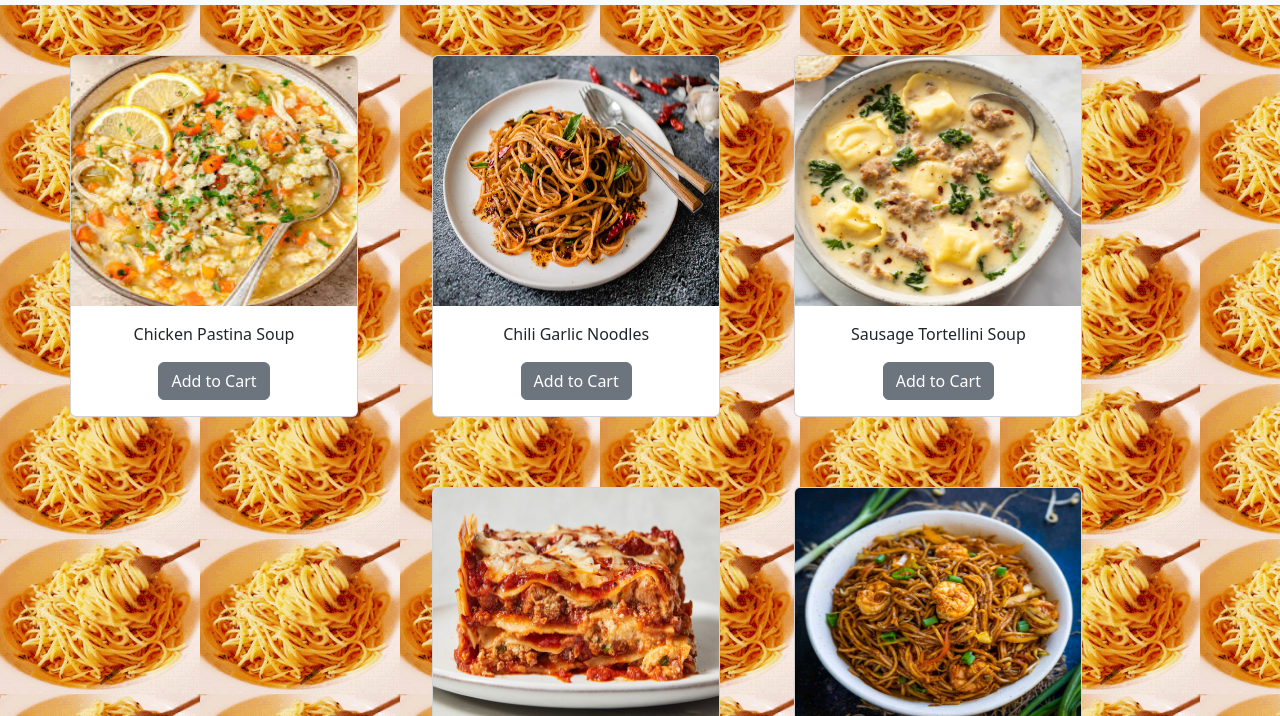
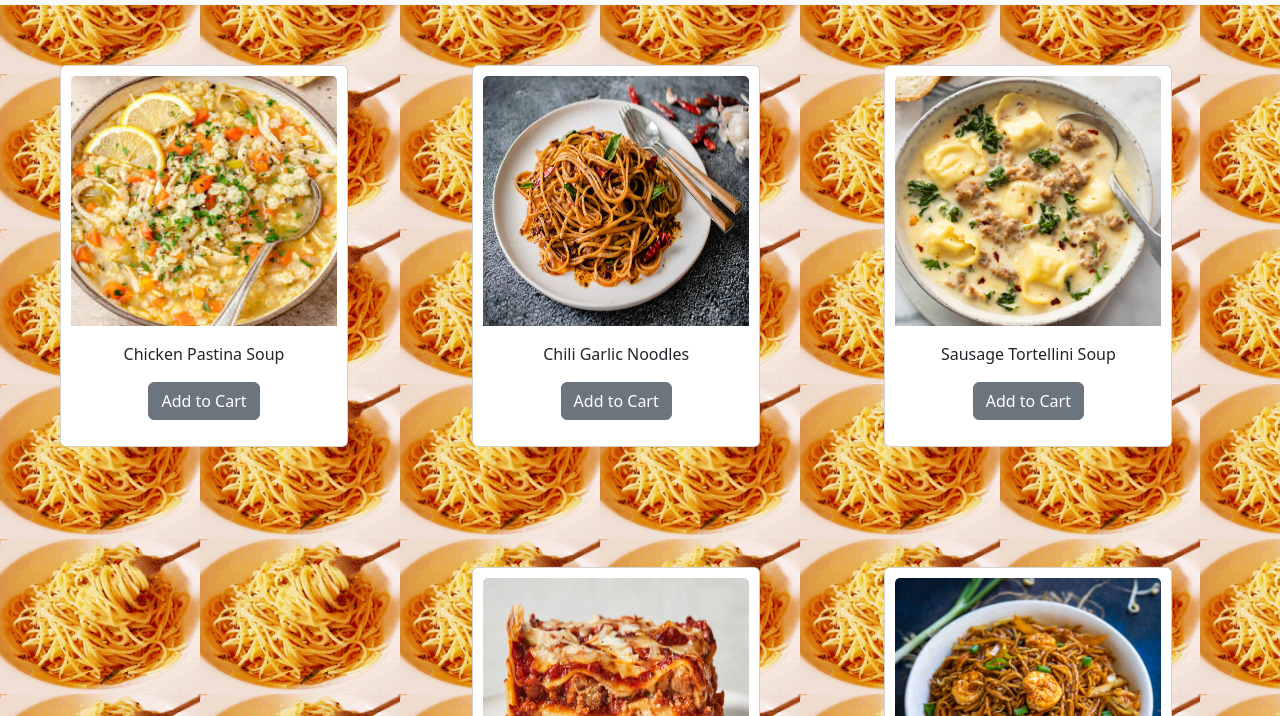
Before and after one commit to lookatjla/ecommerce-site, a plain HTML site: page products.html in a window 1280 px wide. Shown: the part 81-797 px from the top of the page. Drawn offline with nearby package versions, Linux system fonts and the light colour scheme.

Commit message:
some margin and background styling

```diff
--- a/css/products.css
+++ b/css/products.css
@@ -4,12 +4,14 @@ p {
 .card {
     display: inline-flex;
     flex-direction: column;
-    margin-left: 70px;
-    margin-bottom: 20px;
-    margin-top: 50px;
-    padding: 0;
+    margin: 60px;
+    padding: 10px;
 }
 img {
     width: 700px;
     height: 250px;
 }
+.products-content {
+    background: white;
+    margin: 130px;
+}
```
